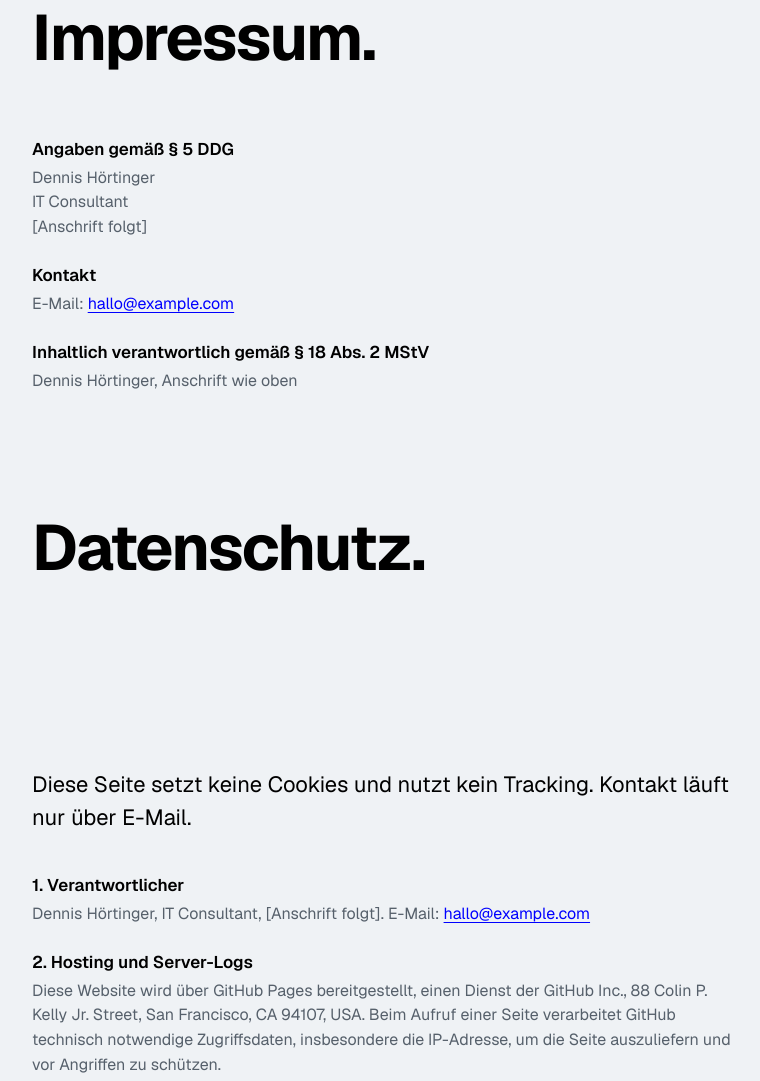
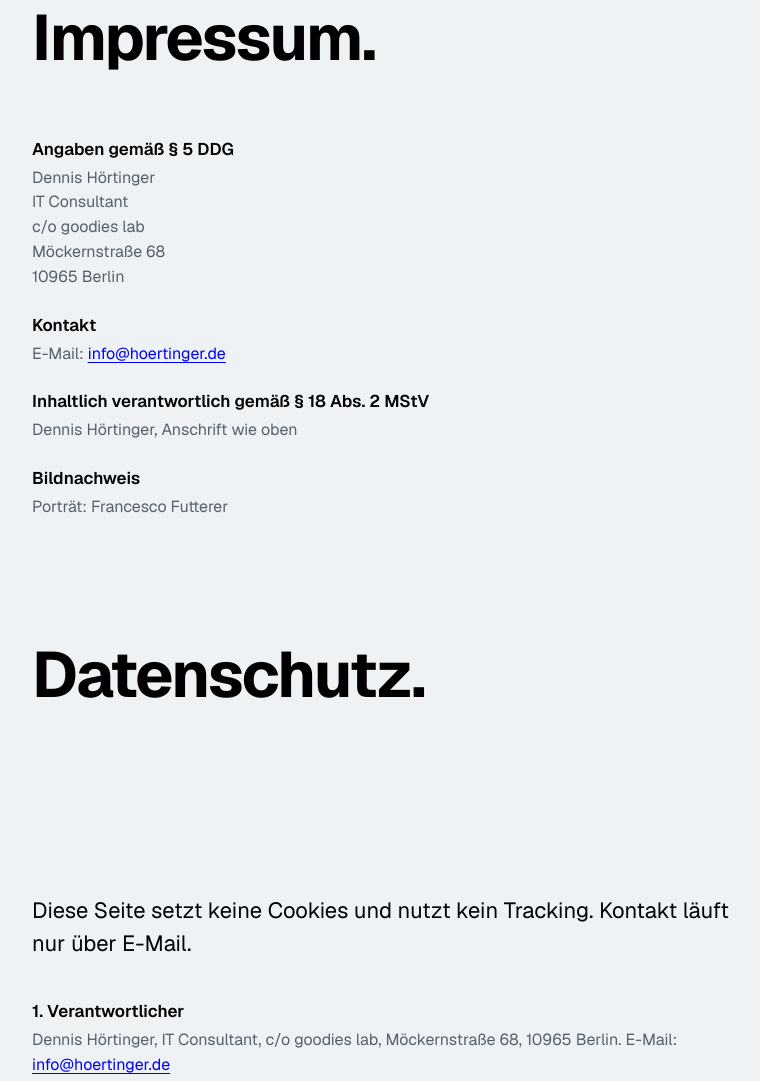
Before and after one commit to dennishoertinger-consulting/website, a plain HTML site: page impressum/index.html in a window 1280 px wide. Shown: the part 200-1281 px from the top of the page, without its empty margins (252-1012 px from the left). Drawn offline with Linux system fonts and the light colour scheme.

Commit message:
Impressum: Geschäftsadresse, E-Mail info@hoertinger.de, Bildnachweis; Kontakt-Buttons auf info@
Co-Authored-By: Claude Opus 5.5 <noreply@anthropic.com>
Claude-Session: https://claude.ai/code/session_01H7SvaywPCxriGzrZHg1fmS

```diff
--- a/impressum/index.html
+++ b/impressum/index.html
@@ -30,7 +30,7 @@
         <a href="../projekte/" class="nav-link">Projekte</a>
         <a href="../ueber-mich/" class="nav-link">Über mich</a>
         <a href="../notizen/" class="nav-link">Notizen</a>
-        <a href="mailto:hallo@example.com" class="btn btn-primary btn-cta nav-cta">Work with me</a>
+        <a href="mailto:info@hoertinger.de" class="btn btn-primary btn-cta nav-cta">Work with me</a>
       </nav>
       <button type="button" class="nav-burger" aria-label="Menü öffnen" aria-expanded="false" aria-controls="menu">Menü <svg width="18" height="8" viewBox="0 0 18 8" fill="none" stroke="currentColor" stroke-width="2" stroke-linecap="round" aria-hidden="true"><path d="M1 1 H17 M1 7 H17"/></svg></button>
     </div>
@@ -47,7 +47,7 @@
       <a href="../ueber-mich/" data-stagger style="--i:2">Über mich</a>
       <a href="../notizen/" data-stagger style="--i:3">Notizen</a>
     </nav>
-    <a href="mailto:hallo@example.com" class="btn btn-primary btn-cta menu-cta" data-stagger style="--i:4">Work with me</a>
+    <a href="mailto:info@hoertinger.de" class="btn btn-primary btn-cta menu-cta" data-stagger style="--i:4">Work with me</a>
     <div class="menu-proj">
       <p class="menu-proj-label mono" data-stagger style="--i:6">Projekte</p>
       <a href="../projekte/#hybrides-arbeiten" data-stagger style="--i:7"><div class="tile"><img src="../assets/logos/logo_grau_weiss.png" width="400" height="104" alt="" class="logo-grau" loading="lazy"></div><span class="menu-proj-title">Hybrides Arbeiten in der Cloud.</span><svg width="18" height="18" viewBox="-9 -9 18 18" fill="none" stroke="currentColor" stroke-width="1.7" stroke-linecap="round" stroke-linejoin="round" aria-hidden="true"><path d="M-7 0 H7 M1 -6 L7 0 L1 6"/></svg></a>
@@ -59,18 +59,19 @@
 
   <main id="inhalt">
     <div class="page">
-      <!-- ENTWURF: vor dem Livegang rechtlich prüfen lassen. Platzhalter: Anschrift und E-Mail. -->
+      <!-- ENTWURF: vor dem Livegang rechtlich prüfen lassen. -->
       <div class="col-narrow legal">
         <section class="legal-block" aria-labelledby="impressum">
           <h1 id="impressum">Impressum.</h1>
-          <section><h2>Angaben gemäß § 5 DDG</h2><p>Dennis Hörtinger<br>IT Consultant<br>[Anschrift folgt]</p></section>
-          <section><h2>Kontakt</h2><p>E-Mail: <a href="mailto:hallo@example.com">hallo@example.com</a></p></section>
+          <section><h2>Angaben gemäß § 5 DDG</h2><p>Dennis Hörtinger<br>IT Consultant<br>c/o goodies lab<br>Möckernstraße 68<br>10965 Berlin</p></section>
+          <section><h2>Kontakt</h2><p>E-Mail: <a href="mailto:info@hoertinger.de">info@hoertinger.de</a></p></section>
           <section><h2>Inhaltlich verantwortlich gemäß § 18 Abs. 2 MStV</h2><p>Dennis Hörtinger, Anschrift wie oben</p></section>
+          <section><h2>Bildnachweis</h2><p>Porträt: Francesco Futterer</p></section>
         </section>
         <section class="legal-block" id="datenschutz" aria-labelledby="datenschutz-h">
           <h1 id="datenschutz-h">Datenschutz.</h1>
           <p class="intro">Diese Seite setzt keine Cookies und nutzt kein Tracking. Kontakt läuft nur über E-Mail.</p>
-          <section><h2>1. Verantwortlicher</h2><p>Dennis Hörtinger, IT Consultant, [Anschrift folgt]. E-Mail: <a href="mailto:hallo@example.com">hallo@example.com</a></p></section>
+          <section><h2>1. Verantwortlicher</h2><p>Dennis Hörtinger, IT Consultant, c/o goodies lab, Möckernstraße 68, 10965 Berlin. E-Mail: <a href="mailto:info@hoertinger.de">info@hoertinger.de</a></p></section>
           <section><h2>2. Hosting und Server-Logs</h2><p>Diese Website wird über GitHub Pages bereitgestellt, einen Dienst der GitHub Inc., 88 Colin P. Kelly Jr. Street, San Francisco, CA 94107, USA. Beim Aufruf einer Seite verarbeitet GitHub technisch notwendige Zugriffsdaten, insbesondere die IP-Adresse, um die Seite auszuliefern und vor Angriffen zu schützen.</p><p>Rechtsgrundlage ist mein berechtigtes Interesse an einer sicheren und stabilen Website (Art. 6 Abs. 1 lit. f DSGVO).</p></section>
           <section><h2>3. Übermittlung in die USA</h2><p>GitHub kann Daten in den USA verarbeiten. GitHub ist nach dem EU-US Data Privacy Framework zertifiziert. Für die Übermittlung gilt damit der Angemessenheitsbeschluss der EU-Kommission (Art. 45 DSGVO).</p></section>
           <section><h2>4. Kontakt per E-Mail</h2><p>Wenn du mir eine E-Mail schreibst, verarbeite ich deine Angaben, um deine Anfrage zu beantworten (Art. 6 Abs. 1 lit. b oder f DSGVO). Ich lösche sie, wenn sie nicht mehr gebraucht werden und keine gesetzlichen Aufbewahrungspflichten bestehen.</p><p>Meine E-Mails laufen über Microsoft 365 der Microsoft Ireland Operations Limited, One Microsoft Place, South County Business Park, Leopardstown, Dublin 18, Irland. Mit Microsoft besteht ein Vertrag zur Auftragsverarbeitung (Art. 28 DSGVO). Microsoft kann Daten auch in den USA verarbeiten und ist nach dem EU-US Data Privacy Framework zertifiziert (Art. 45 DSGVO).</p></section>
@@ -84,7 +85,7 @@
     <div class="shell contact-wrap">
       <section class="contact" aria-label="Kontakt" data-reveal>
         <h2>Erzähl mir, woran du gerade arbeitest.</h2>
-        <a href="mailto:hallo@example.com" class="btn btn-inv btn-cta">Work with me</a>
+        <a href="mailto:info@hoertinger.de" class="btn btn-inv btn-cta">Work with me</a>
       </section>
     </div>
   </main>
```
Also changed, not shown: 404.html (+3 -3 lines), index.html (+3 -3 lines), leistungen/index.html (+3 -3 lines), notizen/erst-das-fundament-dann-die-ki/index.html (+3 -3 lines), notizen/index.html (+3 -3 lines), notizen/wann-neue-systeme-wirklich-ankommen/index.html (+3 -3 lines), notizen/warum-ich-mich-selbststaendig-mache/index.html (+3 -3 lines), projekte/index.html (+3 -3 lines), ueber-mich/index.html (+3 -3 lines).
